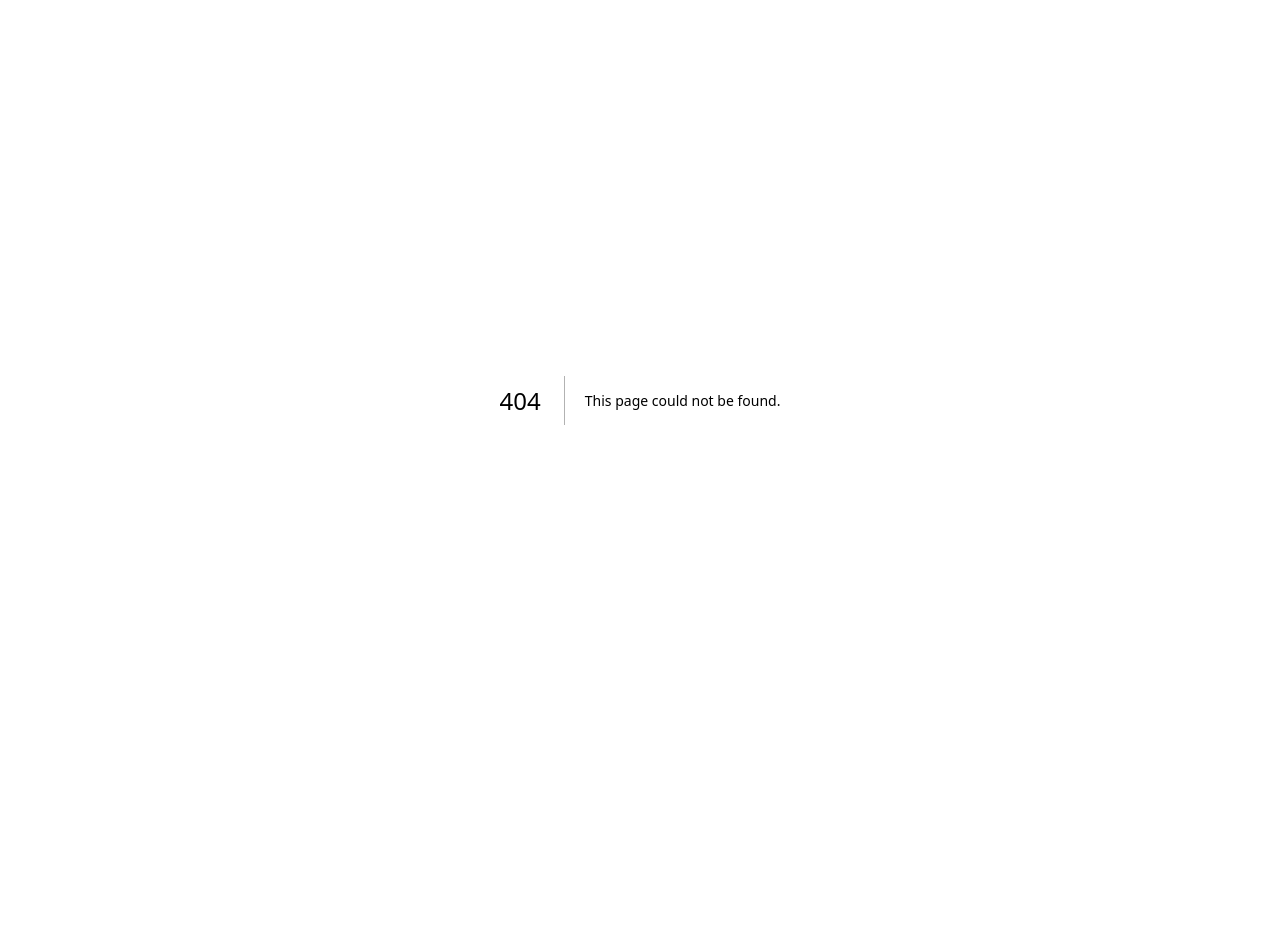
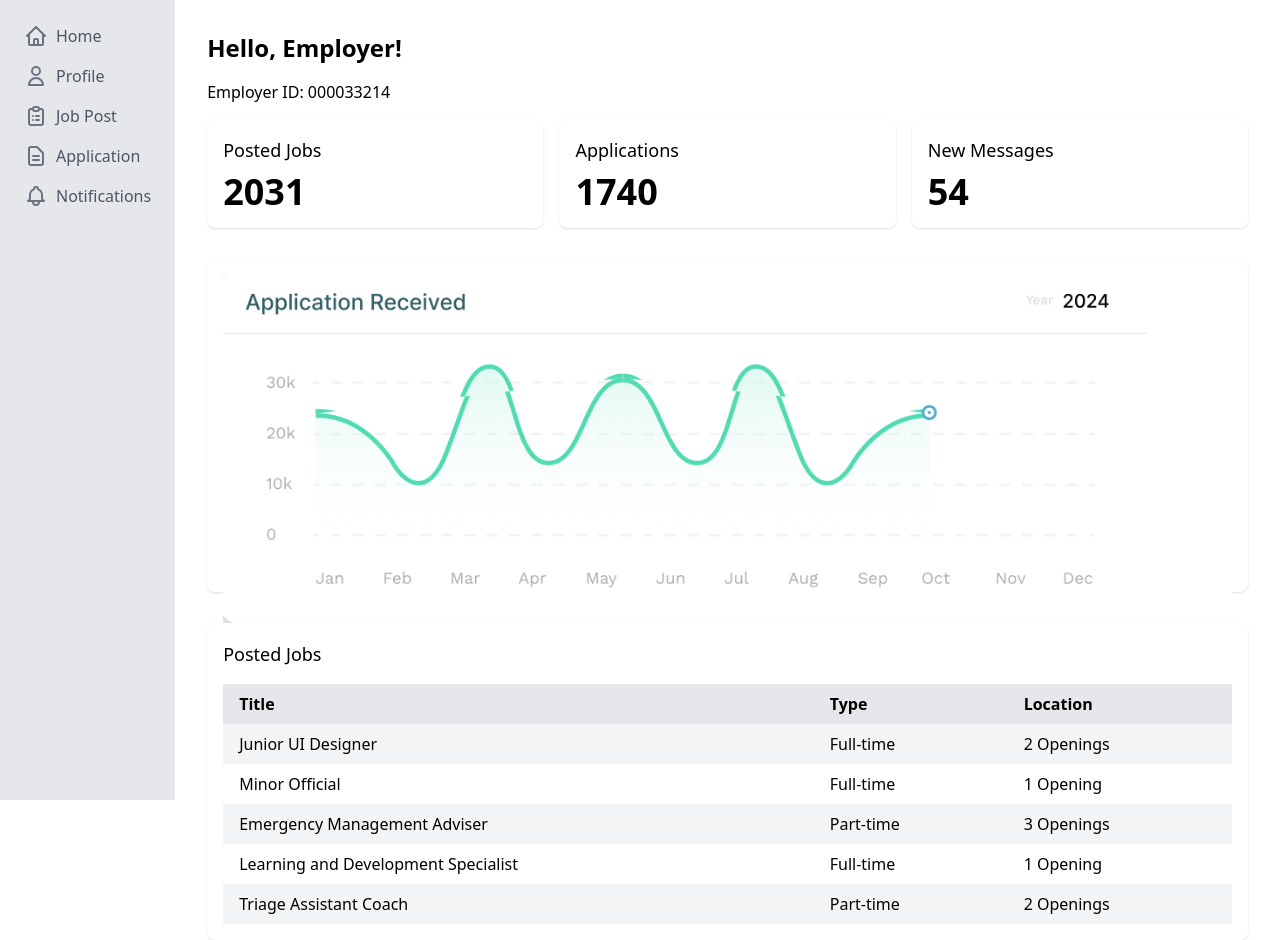
Before and after one commit to WeiChengLai1994/alberta_region_career, a Next.js app: page /pages/dashboard/employer in a window 1280 px wide. Before the commit this address had no page. Before the commit the page ends 800 px from the top, so only its background shows below. Built offline with nearby package versions, Linux system fonts and the light colour scheme.

Commit message:
update the employer dashboard

```diff
--- a/app/page.js
+++ b/app/page.js
@@ -24,14 +24,17 @@ export default function Home() {
         <div className="w-1/2 bg-white flex flex-col items-center justify-center p-8">
           <h2 className="text-2xl font-semibold mb-6">Please choose an option to continue:</h2>
           <div className="flex flex-col gap-4">
-          <Link href="/login/employer" className="bg-[#325F66] text-white px-4 py-2 rounded hover:bg-[#26494f]">
-          Employer Login
-          </Link>
+            <Link href="/pages/login/employer" className="bg-[#325F66] text-white px-4 py-2 rounded hover:bg-[#26494f]">
+              Employer Login
+            </Link>
             <Link href="/jobseeker-login" className="bg-[#325F66] text-white px-4 py-2 rounded hover:bg-[#26494f]">
               Job Seeker Login
             </Link>
             <Link href="/pages/register" className="bg-green-500 text-white px-4 py-2 rounded hover:bg-green-600">
               Register for an Account
+            </Link>
+            <Link href="/pages/dashboard/employer" className="bg-green-500 text-white px-4 py-2 rounded hover:bg-green-600">
+              Employer Dashboard
             </Link>
           </div>
         </div>
--- /dev/null
+++ b/app/pages/dashboard/employer/page.js
@@ -0,0 +1,129 @@
+import React from 'react';
+import Link from 'next/link';
+
+const EmployerDashboard = () => {
+  // demonstrate the data structure of the dashboard
+  const dashboardData = {
+    companyId: 'ae229b6d46341a16',
+    postedJobs: 2031,
+    applications: 1740,
+    newMessages: 54,
+    applicationReceivedData: [
+      { month: 'Jan', value: 100 },
+      { month: 'Feb', value: 120 },
+      { month: 'Mar', value: 80 },
+      { month: 'Apr', value: 150 },
+      { month: 'May', value: 130 },
+      { month: 'Jun', value: 90 },
+      { month: 'Jul', value: 110 },
+      { month: 'Aug', value: 140 },
+      { month: 'Sep', value: 120 },
+      { month: 'Oct', value: 100 },
+      { month: 'Nov', value: 150 },
+      { month: 'Dec', value: 80 },
+    ],
+    postedJobsList: [
+      { title: 'Junior UI Designer', type: 'Full-time', location: '2 Openings' },
+      { title: 'Minor Official', type: 'Full-time', location: '1 Opening' },
+      { title: 'Emergency Management Adviser', type: 'Part-time', location: '3 Openings' },
+      { title: 'Learning and Development Specialist', type: 'Full-time', location: '1 Opening' },
+      { title: 'Triage Assistant Coach', type: 'Part-time', location: '2 Openings' },
+    ],
+  };
+
+  return (
+    <div className="flex h-screen">
+      {/* left hand side menu */}
+      <div className="bg-gray-200 p-6 flex flex-col space-y-4">
+        <Link href="/" className="flex items-center space-x-2">
+          <svg xmlns="http://www.w3.org/2000/svg" className="h-6 w-6 text-gray-500" fill="none" viewBox="0 0 24 24" stroke="currentColor">
+            <path strokeLinecap="round" strokeLinejoin="round" strokeWidth={2} d="M3 12l2-2m0 0l7-7 7 7M5 10v10a1 1 0 001 1h3m10-11l2 2m-2-2v10a1 1 0 01-1 1h-3m-6 0a1 1 0 001-1v-4a1 1 0 011-1h2a1 1 0 011 1v4a1 1 0 001 1m-6 0h6" />
+          </svg>
+          <span className="text-gray-600">Home</span>
+        </Link>
+
+        <Link href="/pages/dashboard/employer" className="flex items-center space-x-2">
+          <svg xmlns="http://www.w3.org/2000/svg" className="h-6 w-6 text-gray-500" fill="none" viewBox="0 0 24 24" stroke="currentColor">
+            <path strokeLinecap="round" strokeLinejoin="round" strokeWidth={2} d="M16 7a4 4 0 11-8 0 4 4 0 018 0zM12 14a7 7 0 00-7 7h14a7 7 0 00-7-7z" />
+          </svg>
+          <span className="text-gray-600">Profile</span>
+        </Link>
+
+        <Link href="/job-post" className="flex items-center space-x-2">
+          <svg xmlns="http://www.w3.org/2000/svg" className="h-6 w-6 text-gray-500" fill="none" viewBox="0 0 24 24" stroke="currentColor">
+            <path strokeLinecap="round" strokeLinejoin="round" strokeWidth={2} d="M9 5H7a2 2 0 00-2 2v12a2 2 0 002 2h10a2 2 0 002-2V7a2 2 0 00-2-2h-2M9 5a2 2 0 002 2h2a2 2 0 002-2M9 5a2 2 0 012-2h2a2 2 0 012 2m-3 7h3m-3 4h3m-6-4h.01M9 16h.01" />
+          </svg>
+          <span className="text-gray-600">Job Post</span>
+        </Link>
+
+        <Link href="/application" className="flex items-center space-x-2">
+          <svg xmlns="http://www.w3.org/2000/svg" className="h-6 w-6 text-gray-500" fill="none" viewBox="0 0 24 24" stroke="currentColor">
+            <path strokeLinecap="round" strokeLinejoin="round" strokeWidth={2} d="M9 12h6m-6 4h6m2 5H7a2 2 0 01-2-2V5a2 2 0 012-2h5.586a1 1 0 01.707.293l5.414 5.414a1 1 0 01.293.707V19a2 2 0 01-2 2z" />
+          </svg>
+          <span className="text-gray-600">Application</span>
+        </Link>
+
+        <Link href="/pages/dashboard/employer" className="flex items-center space-x-2">
+          <svg xmlns="http://www.w3.org/2000/svg" className="h-6 w-6 text-gray-500" fill="none" viewBox="0 0 24 24" stroke="currentColor">
+            <path strokeLinecap="round" strokeLinejoin="round" strokeWidth={2} d="M15 17h5l-1.405-1.405A2.032 2.032 0 0118 14.158V11a6.002 6.002 0 00-4-5.659V5a2 2 0 10-4 0v.341C7.67 6.165 6 8.388 6 11v3.159c0 .538-.214 1.055-.595 1.436L4 17h5m6 0v1a3 3 0 11-6 0v-1m6 0H9" />
+          </svg>
+          <span className="text-gray-600">Notifications</span>
+        </Link>
+
+      </div>
+
+      {/* main content area */}
+      <div className="flex-1 p-8">
+        <h1 className="text-2xl font-bold mb-4">Hello, Employer!</h1>
+        <h3 className="text-2x2 mb-4">Employer ID: 000033214</h3>
+        <div className="grid grid-cols-3 gap-4 mb-8">
+          <div className="bg-white rounded-lg shadow p-4">
+            <h3 className="text-lg font-medium mb-2">Posted Jobs</h3>
+            <p className="text-4xl font-bold">{dashboardData.postedJobs}</p>
+          </div>
+          <div className="bg-white rounded-lg shadow p-4">
+            <h3 className="text-lg font-medium mb-2">Applications</h3>
+            <p className="text-4xl font-bold">{dashboardData.applications}</p>
+          </div>
+          <div className="bg-white rounded-lg shadow p-4">
+            <h3 className="text-lg font-medium mb-2">New Messages</h3>
+            <p className="text-4xl font-bold">{dashboardData.newMessages}</p>
+          </div>
+        </div>
+
+        <div className="bg-white rounded-lg shadow p-4 mb-8">
+          <h3 className="text-lg font-medium mb-4">Application Received</h3>
+          <div className="flex flex-col justify-center items-center h-64">
+            <div className="flex flex-col justify-center items-center h-64">
+          <img src="../../../image/employerDashboard_dataExample.png" alt="Example Image" className="max-w-full h-auto" />
+        </div>
+          </div>
+        </div>
+
+        <div className="bg-white rounded-lg shadow p-4">
+          <h3 className="text-lg font-medium mb-4">Posted Jobs</h3>
+          <table className="w-full">
+            <thead>
+              <tr className="bg-gray-200">
+                <th className="py-2 px-4 text-left">Title</th>
+                <th className="py-2 px-4 text-left">Type</th>
+                <th className="py-2 px-4 text-left">Location</th>
+              </tr>
+            </thead>
+            <tbody>
+              {dashboardData.postedJobsList.map((job, index) => (
+                <tr key={index} className={index % 2 === 0 ? 'bg-gray-100' : ''}>
+                  <td className="py-2 px-4">{job.title}</td>
+                  <td className="py-2 px-4">{job.type}</td>
+                  <td className="py-2 px-4">{job.location}</td>
+                </tr>
+              ))}
+            </tbody>
+          </table>
+        </div>
+      </div>
+    </div>
+  );
+};
+
+export default EmployerDashboard;
--- a/app/pages/login/employer/page.js
+++ b/app/pages/login/employer/page.js
@@ -0,0 +1,35 @@
+"use client";  // Add this line at the top
+
+import { useState } from 'react';
+import { signInWithEmailAndPassword } from "firebase/auth";
+import { auth } from '../../../../firebase/firebase';
+
+
+export default function Login() {
+    const [email, setEmail] = useState('');
+    const [password, setPassword] = useState('');
+
+    const handleSubmit = async (e) => {
+        e.preventDefault();
+        try {
+            await signInWithEmailAndPassword(auth, email, password);
+            alert('You have logged in！');
+            setEmail('');
+            setPassword('');
+        } catch (error) {
+            console.error('Error logging in:', error);
+            alert('Fail, please check your email or password!');
+        }
+    };
+
+    return (
+        <div className="flex flex-col items-center justify-center min-h-screen p-8">
+            <h1 className="text-2xl font-bold mb-6">Login</h1>
+            <form className="flex flex-col gap-4 w-full max-w-md" onSubmit={handleSubmit}>
+                <input type="email" placeholder="Email" value={email} onChange={(e) => setEmail(e.target.value)} required />
+                <input type="password" placeholder="Password" value={password} onChange={(e) => setPassword(e.target.value)} required />
+                <button type="submit" className="bg-green-500 text-white px-4 py-2 rounded hover:bg-green-600">Login</button>
+            </form>
+        </div>
+    );
+}
```
Also changed, not shown: public/image/employerDashboard_dataExample.png (added).
